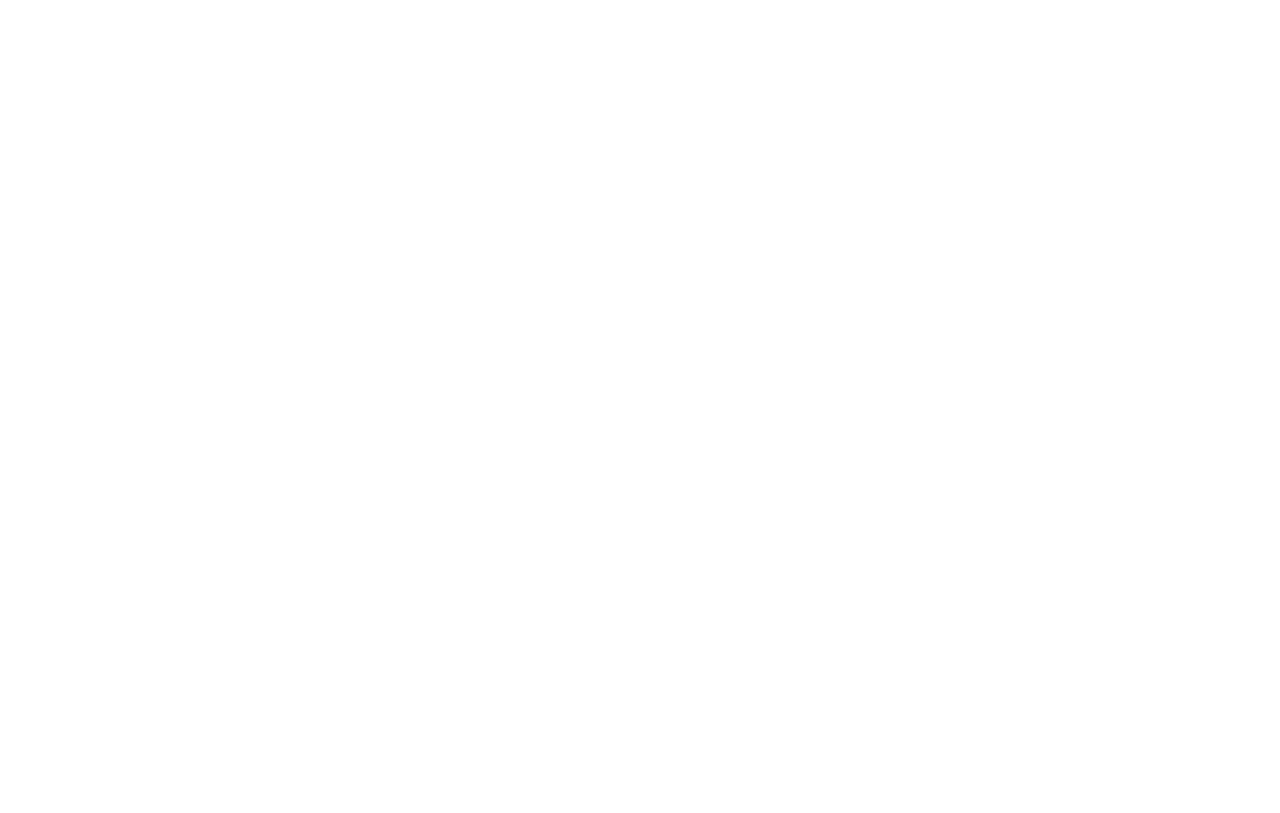
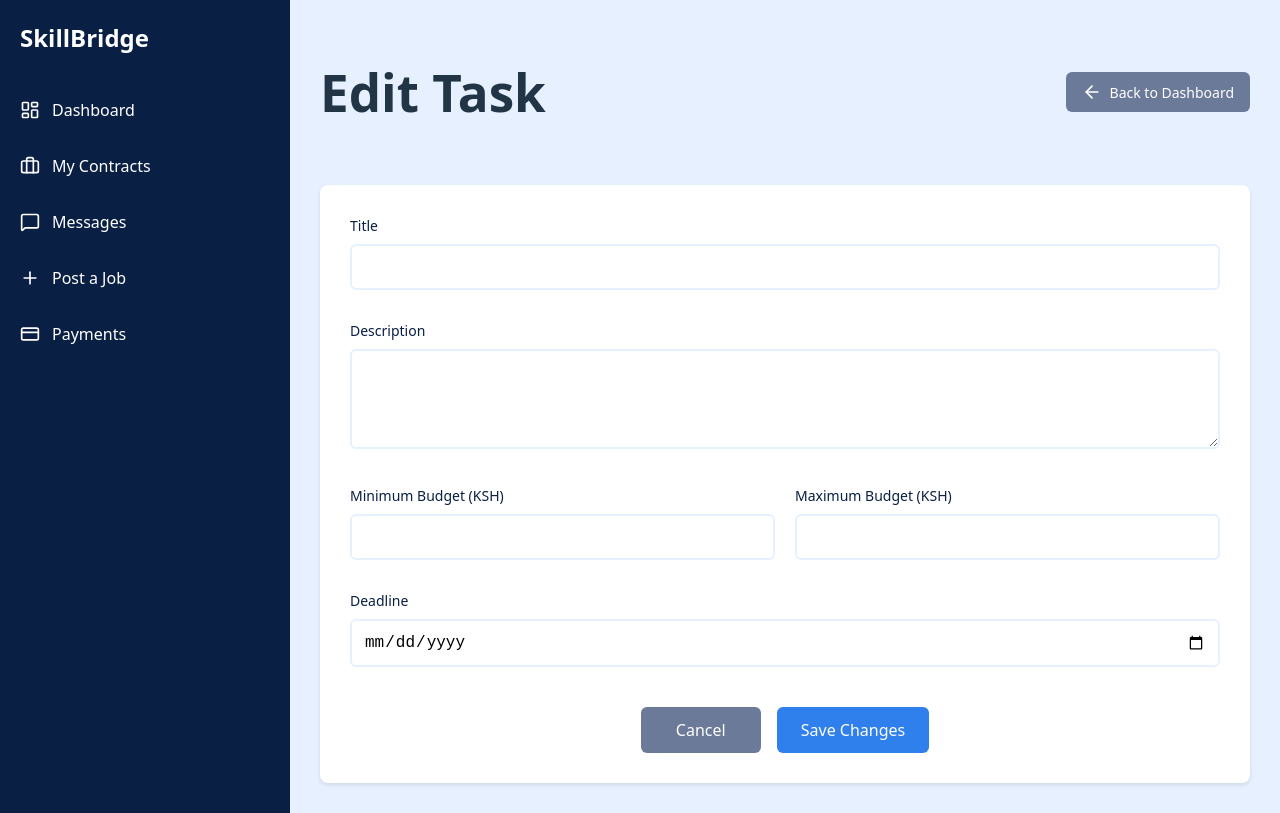
Before and after one commit to cjkakai/SkillBridge_project, a React (Vite) app in the folder Client/: page /task-edit/1 in a window 1280 px wide. Before the commit this address had no page. Built offline with nearby package versions, Linux system fonts and the light colour scheme; no server answers.

Commit message:
Add TaskEdit component, navigation logic and styling

```diff
--- a/Client/src/App.jsx
+++ b/Client/src/App.jsx
@@ -13,6 +13,7 @@
 import ContractDetails from './pages/shared/ContractDetails'
 import PostTask from './pages/client/PostTask';
 import TaskApplications from './pages/client/TaskApplications';
+import TaskEdit from './pages/client/TaskEdit';
 import './App.css';
 
 function App() {
@@ -27,6 +28,7 @@
           <Route path="/edit-contract/:id" element={<EditContract />} />
           <Route path="/client-messages" element={<ClientMessages />} />
           <Route path="/task-applications" element={<TaskApplications />} />
+          <Route path="/task-edit/:taskId" element={<TaskEdit />} />
           <Route path="/login" element={<Login />} />
           <Route path="/post-task" element={<PostTask />} />
           <Route path="/role-selection" element={<RoleSelection />} />
--- a/Client/src/pages/client/TaskCard.jsx
+++ b/Client/src/pages/client/TaskCard.jsx
@@ -136,7 +136,11 @@
         >
           <Users size={16} />
         </button>
-        <button className="action-btn edit-task-btn" title="Edit Task">
+        <button
+          className="action-btn edit-task-btn"
+          title="Edit Task"
+          onClick={() => navigate(`/task-edit/${task.id}`)}
+        >
           <Edit size={16} />
         </button>
       </div>
--- /dev/null
+++ b/Client/src/pages/client/TaskEdit.css
@@ -0,0 +1,124 @@
+/* TaskEdit Styles */
+.task-edit-header {
+  display: flex;
+  align-items: center;
+  justify-content: space-between;
+  gap: 20px;
+  margin-bottom: 30px;
+}
+
+.back-btn {
+  display: flex;
+  align-items: center;
+  gap: 8px;
+  background-color: #6B7A99;
+  color: white;
+  border: none;
+  padding: 10px 16px;
+  border-radius: 6px;
+  font-size: 14px;
+  font-weight: 500;
+  cursor: pointer;
+  transition: background-color 0.3s;
+}
+
+.back-btn:hover {
+  background-color: #5A6A8A;
+}
+
+.task-edit-form-container {
+  background-color: white;
+  border-radius: 8px;
+  padding: 30px;
+  box-shadow: 0 2px 4px rgba(0, 0, 0, 0.1);
+  max-width: 1200px;
+  margin: 0 auto;
+}
+
+.task-edit-form h1 {
+  margin: 0 0 30px 0;
+  color: #0A1F44;
+  font-size: 28px;
+  font-weight: 600;
+  text-align: center;
+}
+
+.form-group {
+  margin-bottom: 20px;
+}
+
+.form-group label {
+  display: block;
+  margin-bottom: 8px;
+  color: #0A1F44;
+  font-weight: 500;
+  font-size: 14px;
+}
+
+.form-group input,
+.form-group textarea {
+  width: 100%;
+  padding: 12px;
+  border: 2px solid #E6F0FF;
+  border-radius: 6px;
+  font-size: 16px;
+  transition: border-color 0.3s;
+  box-sizing: border-box;
+}
+
+.form-group input:focus,
+.form-group textarea:focus {
+  outline: none;
+  border-color: #2F80ED;
+}
+
+.form-row {
+  display: flex;
+  gap: 20px;
+}
+
+.form-row .form-group {
+  flex: 1;
+}
+
+.form-actions {
+  display: flex;
+  gap: 16px;
+  justify-content: center;
+  margin-top: 30px;
+}
+
+.cancel-btn,
+.save-btn {
+  padding: 12px 24px;
+  border: none;
+  border-radius: 6px;
+  font-size: 16px;
+  font-weight: 500;
+  cursor: pointer;
+  transition: background-color 0.3s;
+  min-width: 120px;
+}
+
+.cancel-btn {
+  background-color: #6B7A99;
+  color: white;
+}
+
+.cancel-btn:hover {
+  background-color: #5A6A8A;
+}
+
+.save-btn {
+  background-color: #2F80ED;
+  color: white;
+}
+
+.save-btn:hover {
+  background-color: #2563EB;
+}
+
+.save-btn:disabled {
+  background-color: #A3B1C6;
+  cursor: not-allowed;
+}
--- /dev/null
+++ b/Client/src/pages/client/TaskEdit.jsx
@@ -0,0 +1,229 @@
+import React, { useState, useEffect } from 'react';
+import { useNavigate, useParams } from 'react-router-dom';
+import { LayoutDashboard, Briefcase, MessageSquare, Plus, CreditCard, ArrowLeft } from 'lucide-react';
+import './TaskEdit.css';
+
+const TaskEdit = () => {
+  const navigate = useNavigate();
+  const { taskId } = useParams();
+  const [task, setTask] = useState({
+    title: '',
+    description: '',
+    budget_min: '',
+    budget_max: '',
+    deadline: ''
+  });
+  const [loading, setLoading] = useState(true);
+  const [saving, setSaving] = useState(false);
+
+  useEffect(() => {
+    fetchTask();
+  }, [taskId]);
+
+  const fetchTask = async () => {
+    try {
+      const response = await fetch(`/api/tasks/${taskId}`);
+      if (response.ok) {
+        const taskData = await response.json();
+        setTask({
+          title: taskData.title || '',
+          description: taskData.description || '',
+          budget_min: taskData.budget_min || '',
+          budget_max: taskData.budget_max || '',
+          deadline: taskData.deadline ? new Date(taskData.deadline).toISOString().split('T')[0] : ''
+        });
+      } else {
+        console.error('Failed to fetch task');
+      }
+    } catch (error) {
+      console.error('Error fetching task:', error);
+    } finally {
+      setLoading(false);
+    }
+  };
+
+  const handleInputChange = (e) => {
+    const { name, value } = e.target;
+    setTask(prev => ({
+      ...prev,
+      [name]: value
+    }));
+  };
+
+  const handleSubmit = async (e) => {
+    e.preventDefault();
+    setSaving(true);
+
+    try {
+      const response = await fetch(`/api/tasks/${taskId}`, {
+        method: 'PUT',
+        headers: {
+          'Content-Type': 'application/json',
+        },
+        body: JSON.stringify({
+          ...task,
+          deadline: task.deadline ? new Date(task.deadline).toISOString().split('T')[0] : null
+        })
+      });
+
+      if (response.ok) {
+        navigate('/client-dashboard');
+      } else {
+        console.error('Failed to update task');
+      }
+    } catch (error) {
+      console.error('Error updating task:', error);
+    } finally {
+      setSaving(false);
+    }
+  };
+
+  if (loading) {
+    return (
+      <div className="dashboard-container">
+        <div className="sidebar">
+          <div className="sidebar-header">
+            <h2>SkillBridge</h2>
+          </div>
+        </div>
+        <div className="main-content">
+          <p>Loading task...</p>
+        </div>
+      </div>
+    );
+  }
+
+  return (
+    <div className="dashboard-container">
+      {/* Sidebar */}
+      <div className="sidebar">
+        <div className="sidebar-header">
+          <h2>SkillBridge</h2>
+        </div>
+        <nav className="sidebar-nav">
+          <div className="nav-item" onClick={() => navigate('/client-dashboard')}>
+            <LayoutDashboard size={20} />
+            <span>Dashboard</span>
+          </div>
+          <div className="nav-item" onClick={() => navigate('/client-contracts')}>
+            <Briefcase size={20} />
+            <span>My Contracts</span>
+          </div>
+          <div className="nav-item" onClick={() => navigate('/client-messages')}>
+            <MessageSquare size={20} />
+            <span>Messages</span>
+          </div>
+          <div className="nav-item" onClick={() => navigate('/post-task')}>
+            <Plus size={20} />
+            <span>Post a Job</span>
+          </div>
+          <div className="nav-item">
+            <CreditCard size={20} />
+            <span>Payments</span>
+          </div>
+        </nav>
+      </div>
+
+      {/* Main Content */}
+      <div className="main-content">
+        <div className="task-edit-header">
+          <h1>Edit Task</h1>
+          <button
+            className="back-btn"
+            onClick={() => navigate('/client-dashboard')}
+          >
+            <ArrowLeft size={20} />
+            Back to Dashboard
+          </button>
+        </div>
+
+        <div className="task-edit-form-container">
+          <form onSubmit={handleSubmit} className="task-edit-form">
+            <div className="form-group">
+              <label htmlFor="title">Title</label>
+              <input
+                type="text"
+                id="title"
+                name="title"
+                value={task.title}
+                onChange={handleInputChange}
+                required
+              />
+            </div>
+
+            <div className="form-group">
+              <label htmlFor="description">Description</label>
+              <textarea
+                id="description"
+                name="description"
+                value={task.description}
+                onChange={handleInputChange}
+                rows="4"
+                required
+              />
+            </div>
+
+            <div className="form-row">
+              <div className="form-group">
+                <label htmlFor="budget_min">Minimum Budget (KSH)</label>
+                <input
+                  type="number"
+                  id="budget_min"
+                  name="budget_min"
+                  value={task.budget_min}
+                  onChange={handleInputChange}
+                  min="0"
+                  required
+                />
+              </div>
+
+              <div className="form-group">
+                <label htmlFor="budget_max">Maximum Budget (KSH)</label>
+                <input
+                  type="number"
+                  id="budget_max"
+                  name="budget_max"
+                  value={task.budget_max}
+                  onChange={handleInputChange}
+                  min="0"
+                  required
+                />
+              </div>
+            </div>
+
+            <div className="form-group">
+              <label htmlFor="deadline">Deadline</label>
+              <input
+                type="date"
+                id="deadline"
+                name="deadline"
+                value={task.deadline}
+                onChange={handleInputChange}
+                required
+              />
+            </div>
+
+            <div className="form-actions">
+              <button
+                type="button"
+                className="cancel-btn"
+                onClick={() => navigate('/client-dashboard')}
+              >
+                Cancel
+              </button>
+              <button
+                type="submit"
+                className="save-btn"
+                disabled={saving}
+              >
+                {saving ? 'Saving...' : 'Save Changes'}
+              </button>
+            </div>
+          </form>
+        </div>
+      </div>
+    </div>
+  );
+};
+
+export default TaskEdit;
```
Also changed, not shown: 2 other files (tests, documents, lock files or other folders).
